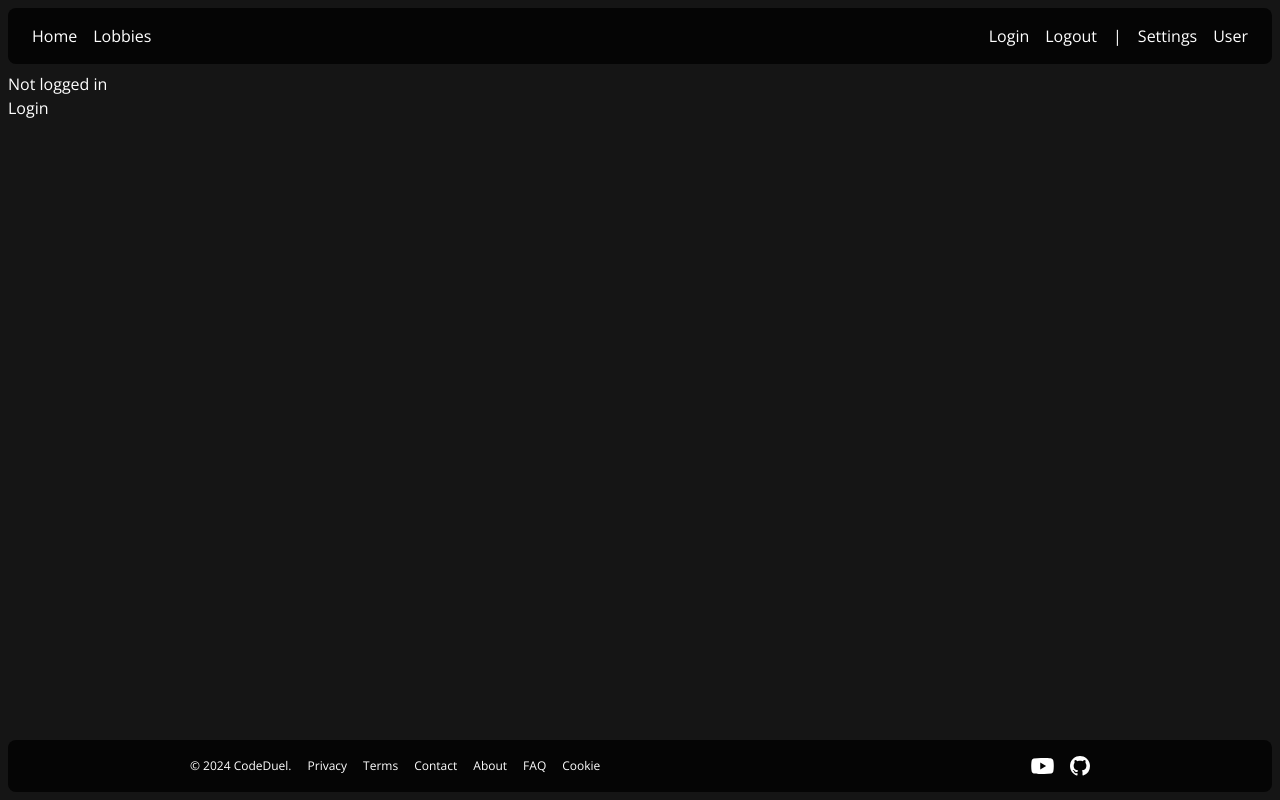
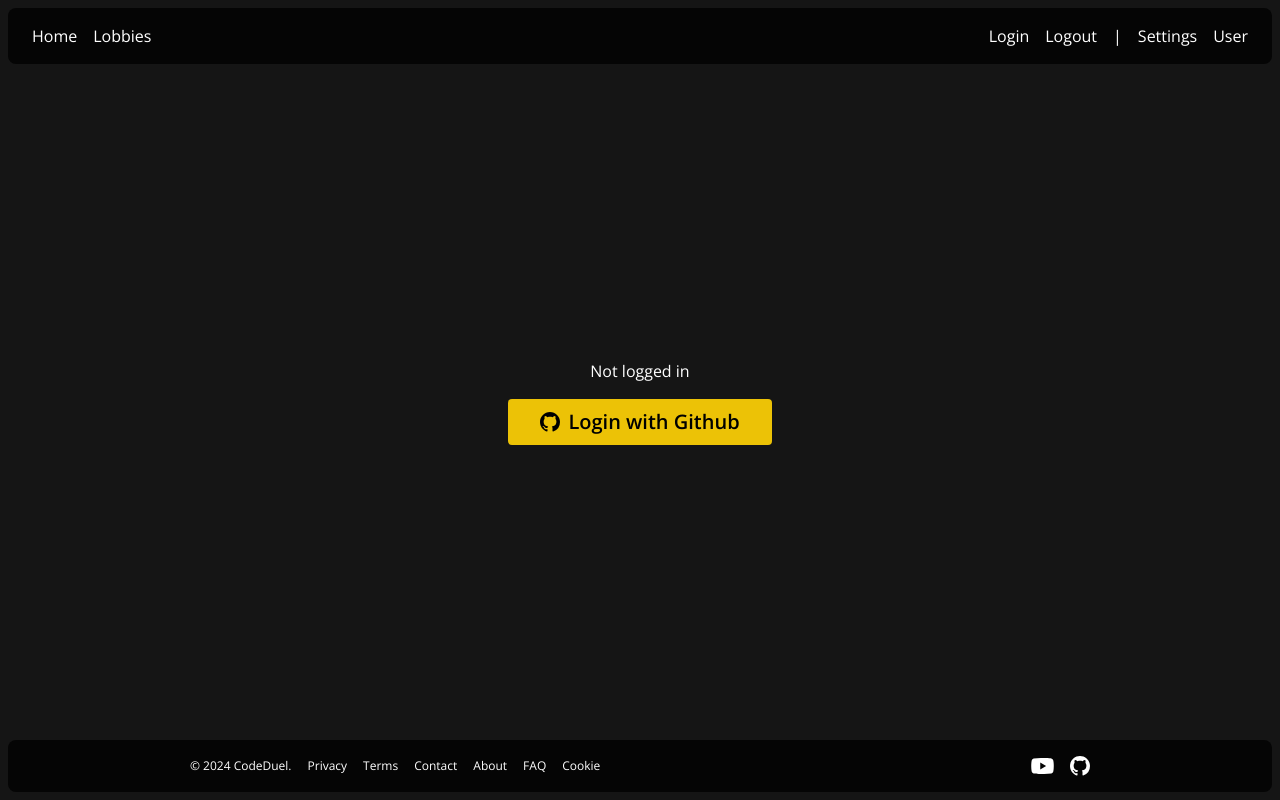
Before and after one commit to whatasave/codeduel-fe, a SvelteKit app: page /login in a window 1280 px wide. Built offline with nearby package versions, Linux system fonts and the light colour scheme.

Commit message:
update login button

```diff
--- /dev/null
+++ b/src/components/icons/Github.svelte
@@ -0,0 +1,12 @@
+<script lang="ts">
+	let { fill }: { fill?: string } = $props();
+
+	let colorFill = fill || '#ffffff';
+</script>
+
+<svg xmlns="http://www.w3.org/2000/svg" height="20" viewBox="0 0 16 16" width="20" aria-hidden="true" class="d-block">
+	<path
+		fill={colorFill}
+		d="M8 0C3.58 0 0 3.58 0 8c0 3.54 2.29 6.53 5.47 7.59.4.07.55-.17.55-.38 0-.19-.01-.82-.01-1.49-2.01.37-2.53-.49-2.69-.94-.09-.23-.48-.94-.82-1.13-.28-.15-.68-.52-.01-.53.63-.01 1.08.58 1.23.82.72 1.21 1.87.87 2.33.66.07-.52.28-.87.51-1.07-1.78-.2-3.64-.89-3.64-3.95 0-.87.31-1.59.82-2.15-.08-.2-.36-1.02.08-2.12 0 0 .67-.21 2.2.82.64-.18 1.32-.27 2-.27.68 0 1.36.09 2 .27 1.53-1.04 2.2-.82 2.2-.82.44 1.1.16 1.92.08 2.12.51.56.82 1.27.82 2.15 0 3.07-1.87 3.75-3.65 3.95.29.25.54.73.54 1.48 0 1.07-.01 1.93-.01 2.2 0 .21.15.46.55.38A8.013 8.013 0 0016 8c0-4.42-3.58-8-8-8z"
+	></path>
+</svg>
--- a/src/routes/(layout)/login/+page.svelte
+++ b/src/routes/(layout)/login/+page.svelte
@@ -3,6 +3,9 @@
 	// const isBeta = urlParams.has('beta');
 	// console.log(urlParams);
 	import { page } from '$app/stores';
+	import Button from '$components/button/Button.svelte';
+	import ButtonIcon from '$components/button/ButtonIcon.svelte';
+	import Github from '$components/icons/Github.svelte';
 	import { writable } from 'svelte/store';
 
 	const Login_URL = 'http://localhost:5000/v1/auth/github';
@@ -20,12 +23,18 @@
 	}
 </script>
 
-<div>
+<div class="m-auto flex flex-col items-center justify-center gap-4">
 	{#if $JWT}
 		<h1>Logged in</h1>
-		<p>JWT: {$JWT}</p>
+		<p class="max-w-96 overflow-x-scroll text-wrap">JWT: {$JWT}</p>
 	{:else}
 		<h1>Not logged in</h1>
-		<a href={Login_URL}>Login</a>
+		<a
+			href={Login_URL}
+			class="flex w-fit items-center gap-2 rounded-sm bg-[#ECC206] px-8 py-2 text-[1.25rem] font-semibold text-black"
+		>
+			<Github fill="#000000" />
+			<span>Login with Github</span>
+		</a>
 	{/if}
 </div>
```
